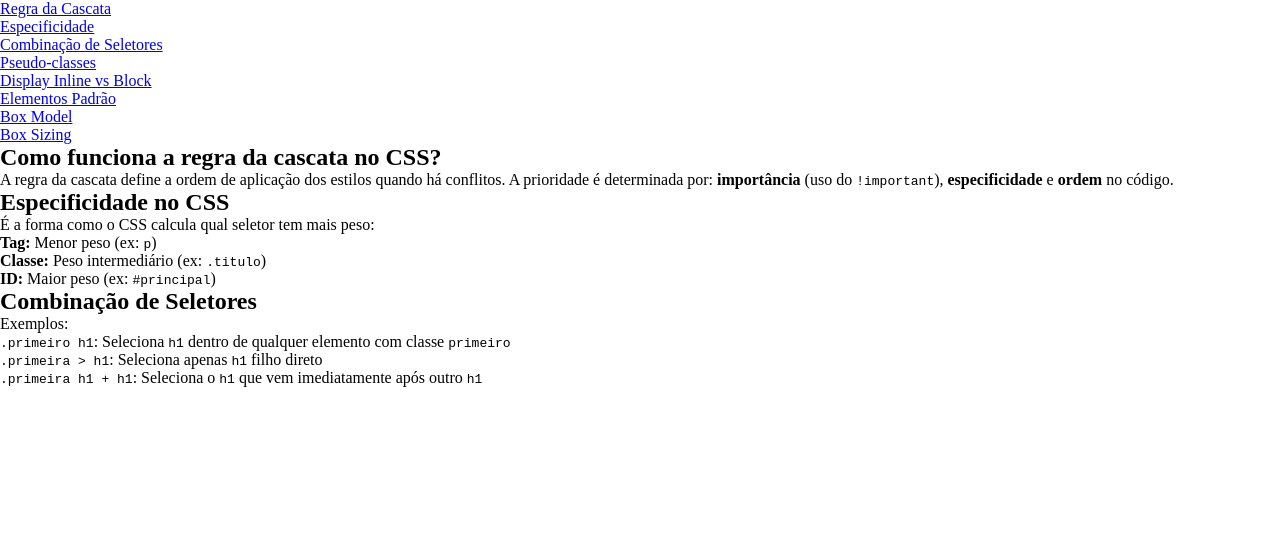
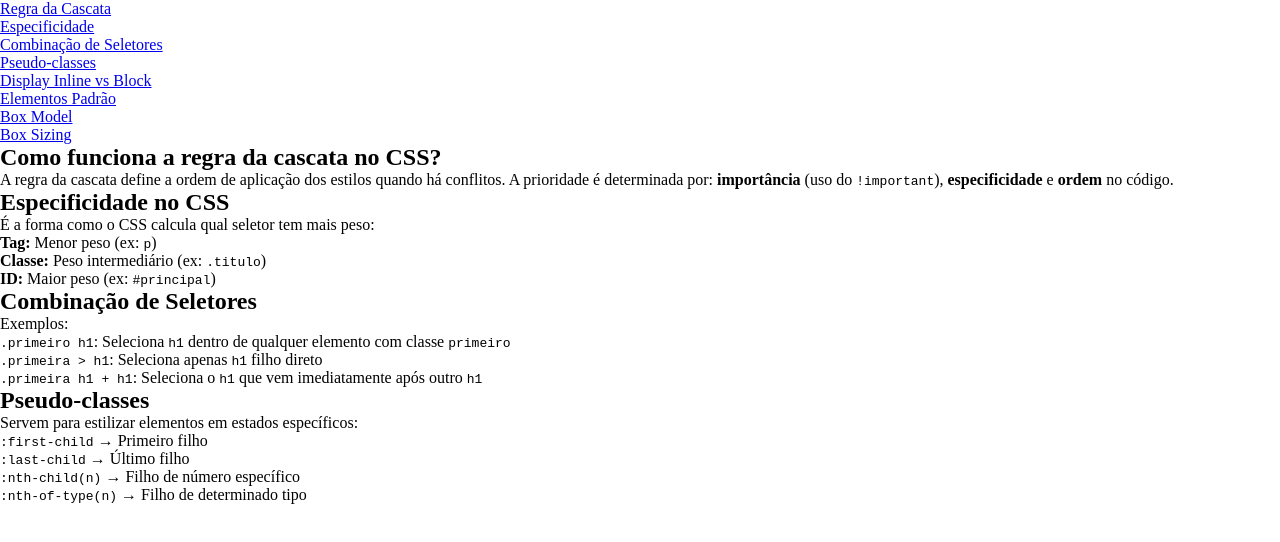
Before and after one commit to braga-pcd/atv-temas, a plain HTML site: page index.html in a window 1280 px wide. Drawn offline with Linux system fonts and the light colour scheme.

Commit message:
quinto commi thtml

```diff
--- a/index.html
+++ b/index.html
@@ -46,5 +46,16 @@
                 <li><code>.primeira h1 + h1</code>: Seleciona o <code>h1</code> que vem imediatamente após outro <code>h1</code></li>
             </ul>
         </section>
+
+        <section id="pseudo">
+            <h1>Pseudo-classes</h1>
+            <p>Servem para estilizar elementos em estados específicos:</p>
+            <ul>
+                <li><code>:first-child</code> → Primeiro filho</li>
+                <li><code>:last-child</code> → Último filho</li>
+                <li><code>:nth-child(n)</code> → Filho de número específico</li>
+                <li><code>:nth-of-type(n)</code> → Filho de determinado tipo</li>
+            </ul>
+        </section>
 </body>
 </html>
```
